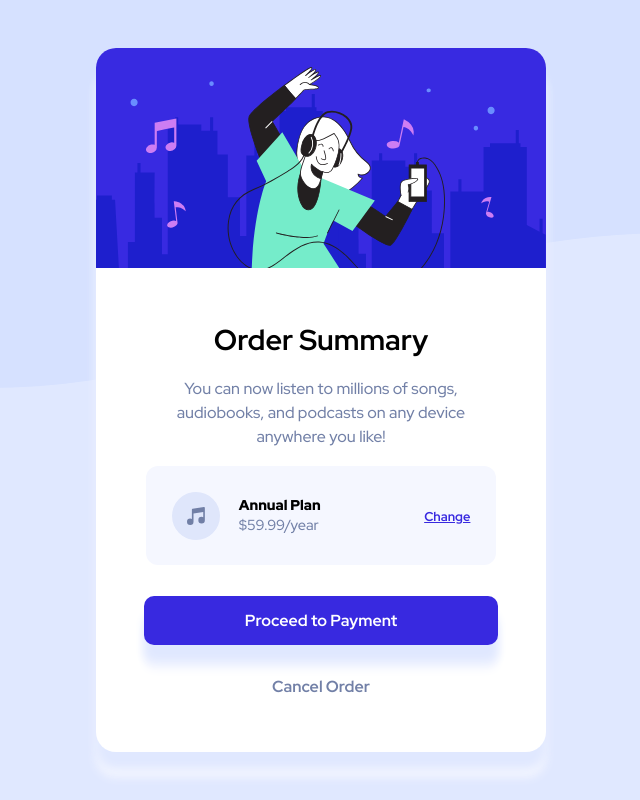
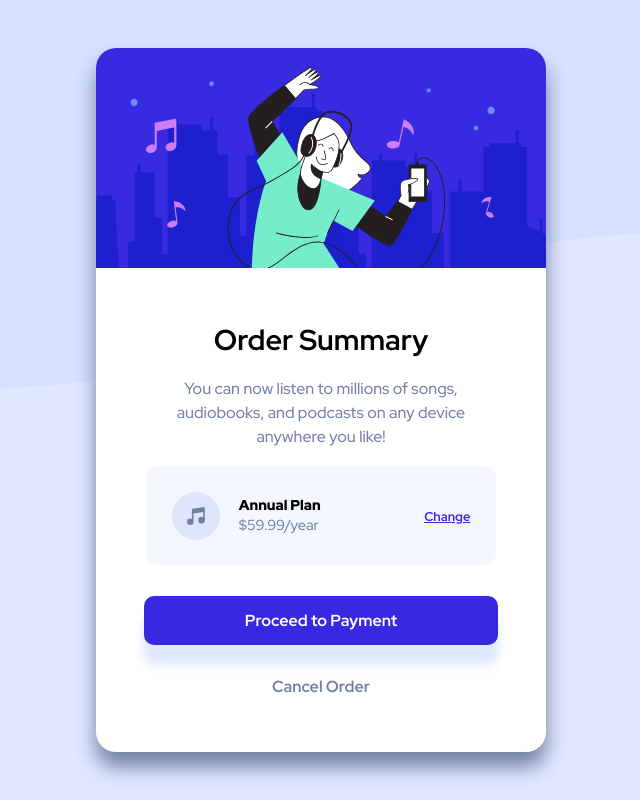
Before and after one commit to johnmal-dev/order-summary-component, a plain HTML site: page index.html in a window 1280 px wide. Shown: the whole page, without its empty margins (319-959 px from the left). Drawn offline with Linux system fonts and the light colour scheme.

Commit message:
add box-shadow to card

```diff
--- a/styles/style.css
+++ b/styles/style.css
@@ -41,8 +41,8 @@ main {
   border-radius: 20px;
   background-color: white;
   max-width: 455px;
-  -webkit-box-shadow: 0 17px 10px #e0e8ff, 0 25px 10px #f5f7ff;
-          box-shadow: 0 17px 10px #e0e8ff, 0 25px 10px #f5f7ff;
+  -webkit-box-shadow: 0 15px 20px #7280a7;
+          box-shadow: 0 15px 20px #7280a7;
 }
 .card .hero img {
   width: 100%;
```
